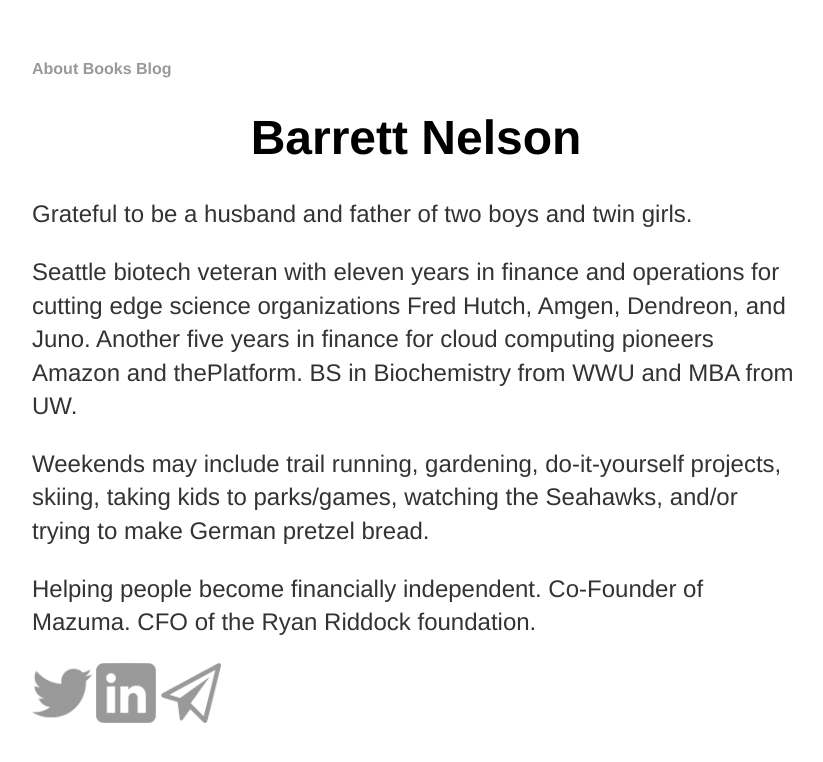
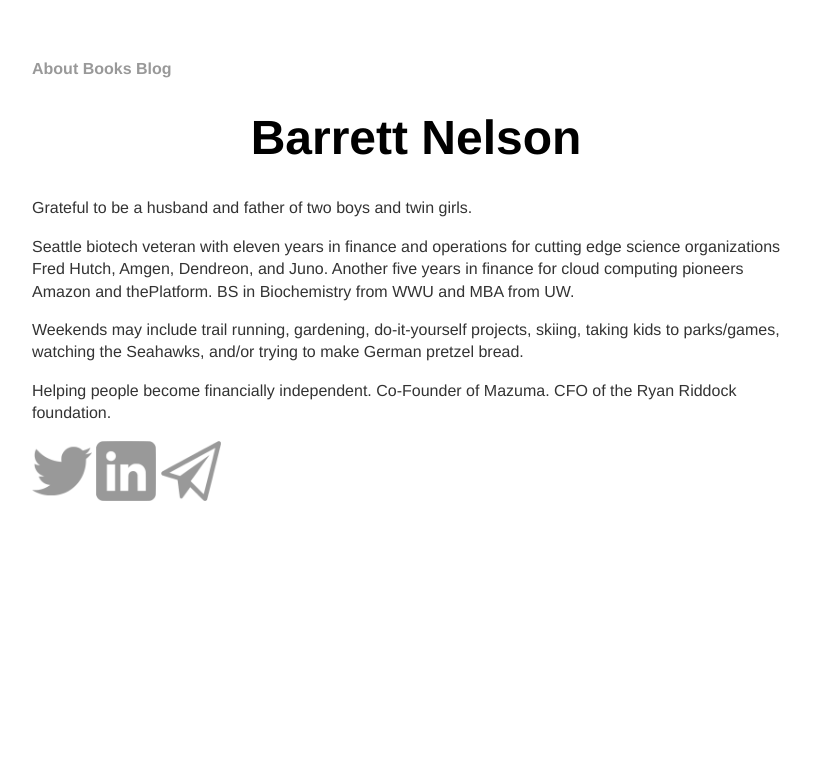
Before and after one commit to bstnel/bstnel.github.io, a Jekyll site: the page built from index.html, in a window 1280 px wide. Shown: the top 762 px of the page, without its empty margins (224-1047 px from the left). Built offline with Jekyll 4.4.1, drawn with Linux system fonts in a browser that asks for light colours.

Commit message:
Update main.css

```diff
--- a/css/main.css
+++ b/css/main.css
@@ -29,11 +29,10 @@ h1 {
     display: block;
 }
 p {
-    font-size: 1.5em;
+    font-size: 1em;
     line-height: 1.4em;
     font-family:'Helvetica', 'Arial', 'Sans-Serif';
     color: #333;
-    padding-bottom 3em;
     display: block;
 }
 footer {
@@ -43,7 +42,7 @@ footer {
 }
 
 ul.posts {
-    font-size: 1.5em;
+    font-size: 1em;
     font-family:'Helvetica', 'Arial', 'Sans-Serif';
     display: block;
 }
```
